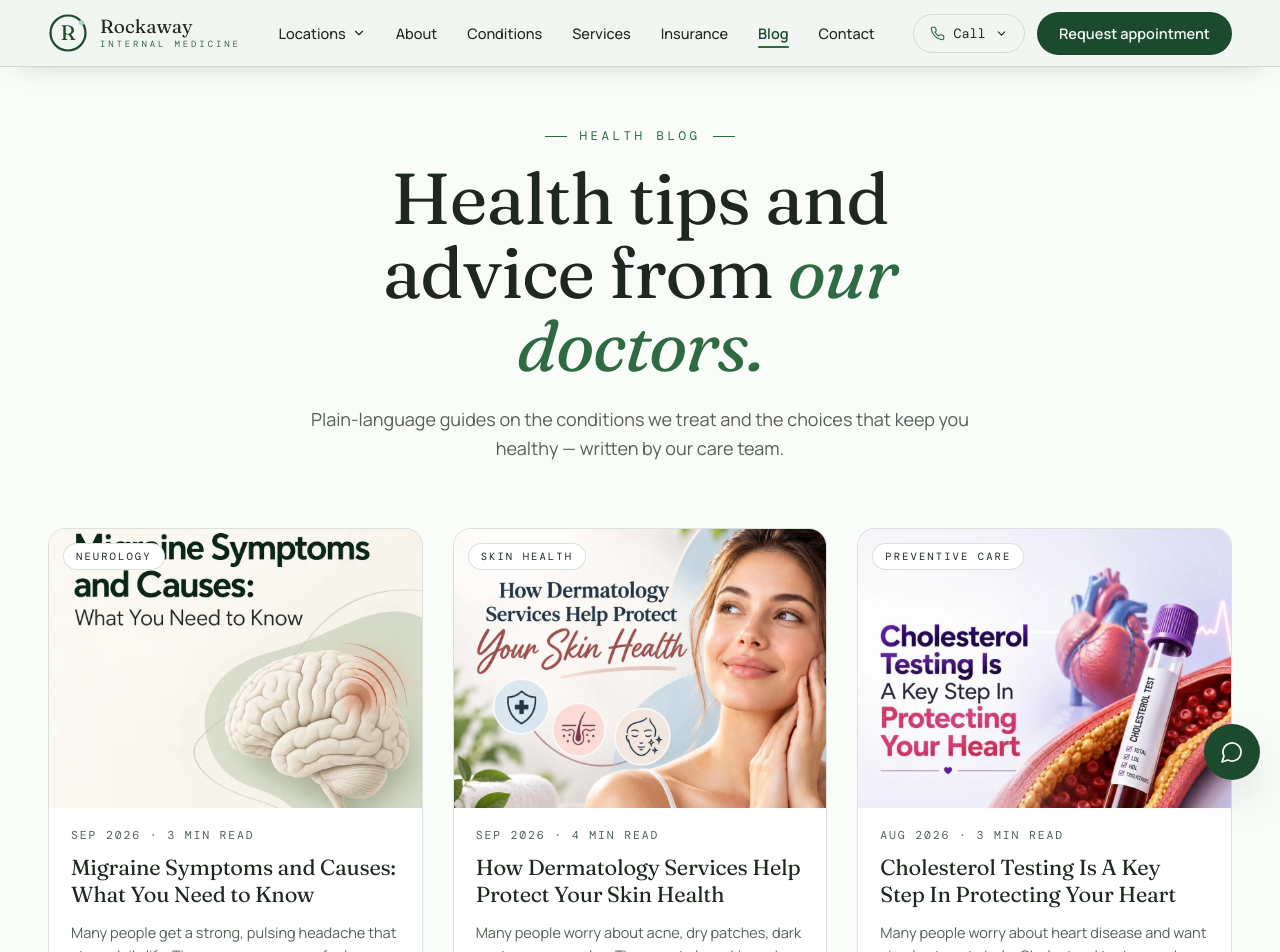
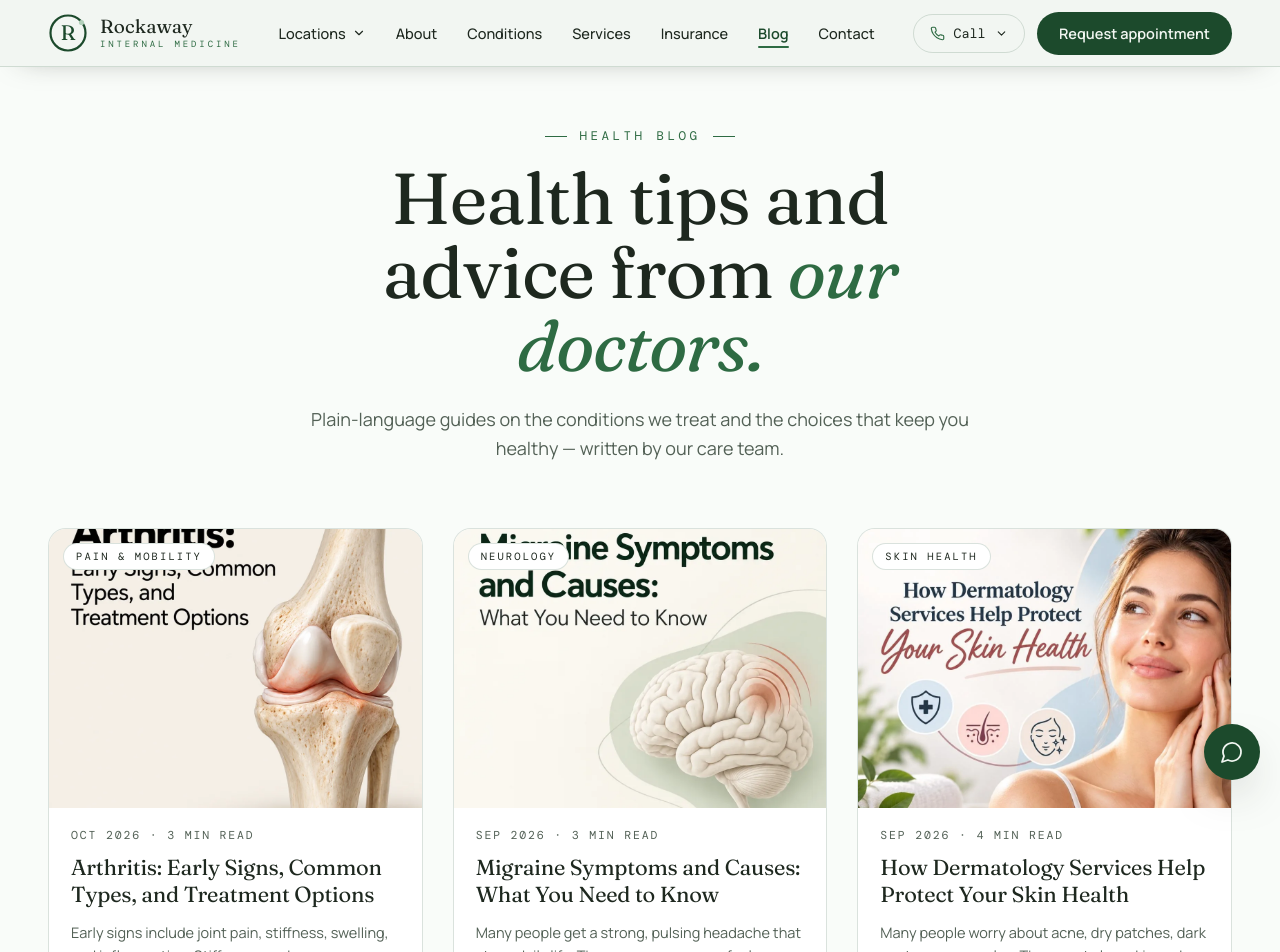
Before and after one commit to TodaysDentalTechnologies/RockawayInternalMedicine, a React (Vite) app: page /blog in a window 1280 px wide. Shown: the top 952 px of the page. Built offline with nearby package versions, Linux system fonts and the light colour scheme.

Commit message:
Blog: Arthritis: Early Signs, Common Types, and Treatment Options

```diff
--- a/src/data/blog.ts
+++ b/src/data/blog.ts
@@ -22,6 +22,67 @@ export interface BlogPost {
 }
 
 export const posts: BlogPost[] = [
+  {
+    slug: 'arthritis-early-signs-common-types-and-treatment-options',
+    title: 'Arthritis: Early Signs, Common Types, and Treatment Options',
+    category: 'Pain & Mobility',
+    date: '2026-10-01',
+    readMinutes: 3,
+    img: '/images/blog-arthritis-early-signs-common-types-and-treatment-options.webp',
+    excerpt: 'Early signs include joint pain, stiffness, swelling, and inflammation. Stiffness may be more noticeable after waking up or sitting for an extended period. These symptoms can make everyday activities, such as gripping objects or walking, more difficult. These symptoms can point to osteoarthritis or rheumatoid arthritis and prompt a diagnosis.',
+    intro: [],
+    sections: [
+      {
+        heading: 'Recognizing Early Signs and Symptoms of Arthritis',
+        paragraphs: [
+          'Early signs include joint pain, stiffness, swelling, and inflammation. Stiffness may be more noticeable after waking up or sitting for an extended period. These symptoms can make everyday activities, such as gripping objects or walking, more difficult. These symptoms can point to osteoarthritis or rheumatoid arthritis and prompt a diagnosis.',
+          '[Doctors](/) look for persistent symptoms and changes over weeks. One person reported relief after physical therapy and medications, which helped manage pain and improve motion. Early detection helps start treatment and long term management of this chronic condition.',
+        ],
+      },
+      {
+        heading: 'Common Types of Arthritis and How They Differ',
+        paragraphs: [
+          'Osteoarthritis affects cartilage and bone, and it causes joint pain, stiffness, and reduced range of motion. Rheumatoid arthritis is an autoimmune disease that brings inflammation, swelling, and joint pain in both small and large joints.',
+          'Psoriatic arthritis can follow psoriasis and adds swelling and nail changes. Each type shows different patterns of symptoms and different declines in mobility.',
+          'Doctors use symptoms, physical exams, blood tests, and imaging for diagnosis. Treatment often blends medications, physical therapy, and lifestyle changes to manage pain and inflammation.',
+          '[Early diagnosis](/contact) helps protect range of motion and preserve mobility, leading into effective treatment options and management strategies.',
+        ],
+      },
+      {
+        heading: 'Effective Treatment Options and Management Strategies',
+        paragraphs: [
+          'Arthritis management focuses on reducing pain and improving mobility. Many people find relief through physical therapy. This approach helps strengthen muscles around joints, increasing range of motion. Physical activity can also reduce stiffness and inflammation.',
+          'Doctors often recommend medication to [manage symptoms](/services/pain-management). Nonsteroidal anti-inflammatory drugs (NSAIDs) relieve joint pain and swelling for many individuals. Corticosteroids may be prescribed for more severe cases of rheumatoid arthritis.',
+          'Some patients explore alternative treatments like acupuncture or dietary changes to aid in their treatment journey.',
+        ],
+      },
+    ],
+    faqs: [
+      {
+        q: 'What are the early signs of arthritis?',
+        a: 'Early signs are joint pain, stiffness, swelling, and inflammation. You may lose range of motion. These symptoms can cut mobility. See a doctor for diagnosis.',
+      },
+      {
+        q: 'What are the common types of arthritis?',
+        a: 'Common types include Osteoarthritis and Rheumatoid arthritis. Osteoarthritis is wear and tear of the joint. Rheumatoid is an autoimmune form that causes inflammation and joint pain.',
+      },
+      {
+        q: 'How do doctors make a diagnosis?',
+        a: 'Doctors ask about symptoms and check joint pain, stiffness, swelling, and range of motion. They use a physical exam, blood tests, and X-rays. Tests can show signs of Rheumatoid disease or Osteoarthritis.',
+      },
+      {
+        q: 'What treatment options exist?',
+        a: 'Treatment can include medicines to lower inflammation and ease pain. Physical therapy can restore range of motion and boost mobility. In some cases, surgery helps repair the joint.',
+      },
+      {
+        q: 'How can people manage daily life with arthritis?',
+        a: 'Pace tasks and use joint aids to protect joints. Do gentle exercise to keep range of motion. Use medicines and diet to control inflammation. Talk with your doctor about a treatment plan for better mobility.',
+      },
+    ],
+    relatedServiceSlug: 'pain-management',
+    disclaimer:
+      'This article is for general education and isn’t a substitute for personalized medical advice. Talk with your provider about your specific situation.',
+  },
   {
     slug: 'migraine-symptoms-and-causes',
     title: 'Migraine Symptoms and Causes: What You Need to Know',
--- a/src/data/seo.ts
+++ b/src/data/seo.ts
@@ -306,6 +306,11 @@ const LOCATION_META: Record<string, { title: string; description: string }> = {
 }
 
 const POST_META: Record<string, { title: string; description: string }> = {
+  'arthritis-early-signs-common-types-and-treatment-options': {
+    title: 'Arthritis: Early Signs, Common Types and Treatment',
+    description:
+      'Arthritis early signs, common types and treatment options explained: joint pain, stiffness, osteoarthritis and rheumatoid arthritis, by our Queens NY team.',
+  },
   'migraine-symptoms-and-causes': {
     title: 'Migraine Symptoms and Causes: Signs, Phases, Triggers',
     description:
```
Also changed, not shown: public/images/blog-arthritis-early-signs-common-types-and-treatment-options.webp (added).
